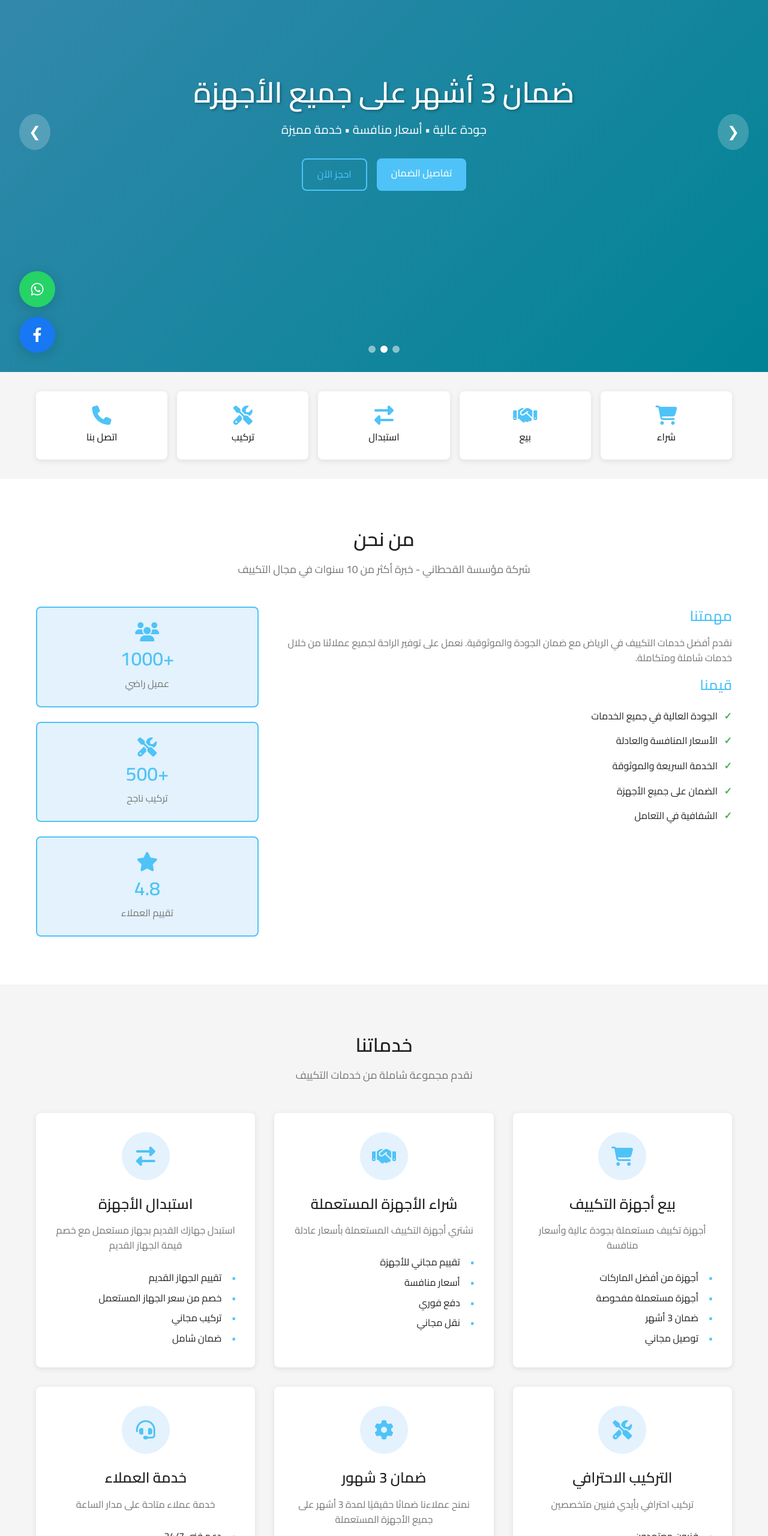
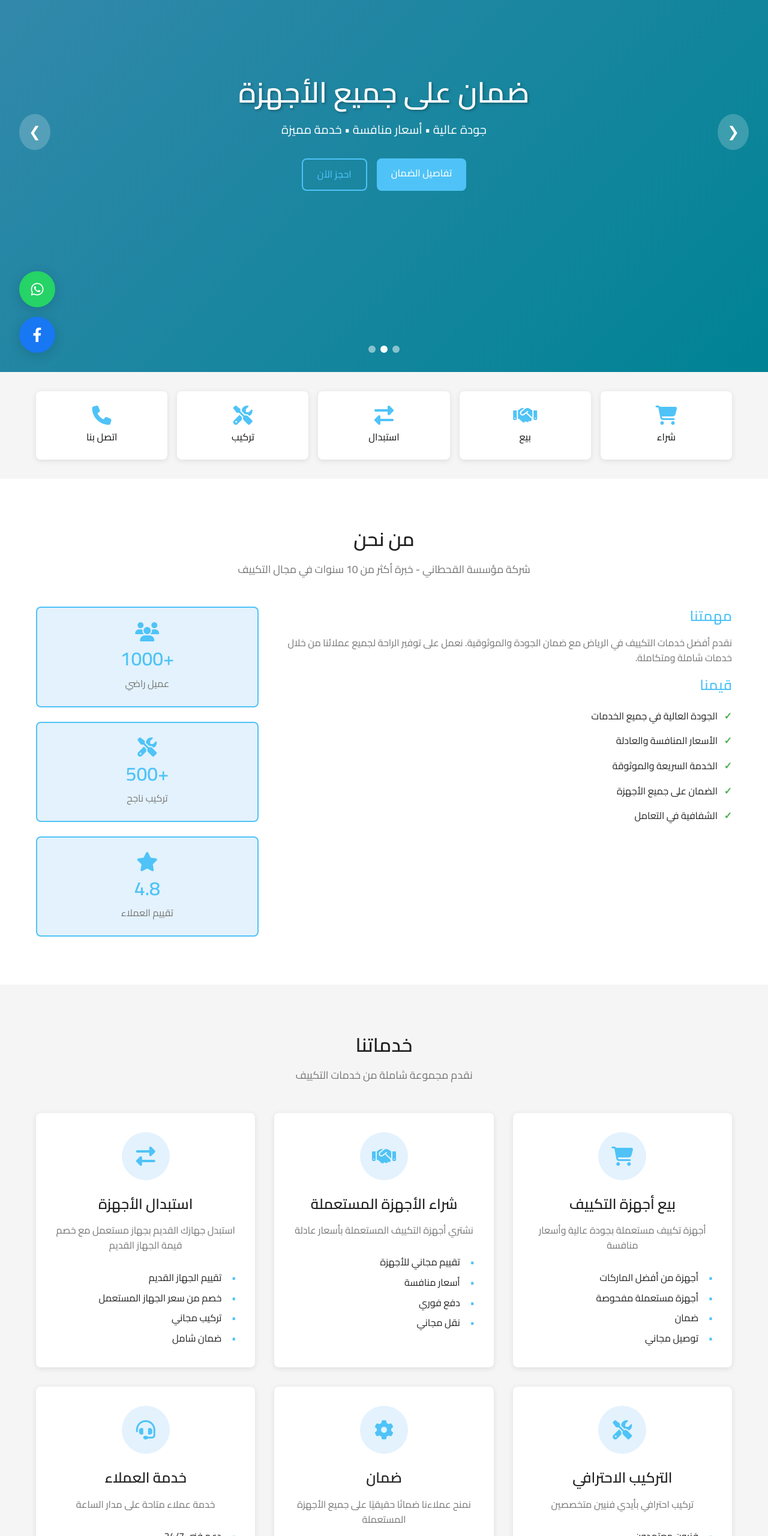
Before and after one commit to omarhesham1010/Elqahtani, a website: page index.html in a window 1280 px wide. Shown: the part 180-2740 px from the top of the page at 60% size. Drawn offline with Linux system fonts and the light colour scheme.

Commit message:
Change Guarantee

```diff
--- a/index.html
+++ b/index.html
@@ -8,7 +8,7 @@
         <title>مؤسسة القحطاني – بيع، شراء، تبديل، وتركيب مكيفات مستعملة بالرياض</title>
 
         <!-- Meta Description -->
-        <meta name="description" content="مؤسسة القحطاني متخصصة في بيع، شراء، تبديل، وتركيب أجهزة التكييف المستعملة داخل الرياض مع ضمان 3 شهور. نقدم أفضل جودة بأفضل سعر وخدمة سريعة وآمنة.">
+        <meta name="description" content="مؤسسة القحطاني متخصصة في بيع، شراء، تبديل، وتركيب أجهزة التكييف المستعملة داخل الرياض مع ضمان. نقدم أفضل جودة بأفضل سعر وخدمة سريعة وآمنة.">
 
         <!-- Keywords -->
         <meta name="keywords" content="مكيفات مستعملة, تركيب مكيفات, شراء مكيف, بيع مكيف, تبديل مكيفات, مكيفات سبليت مستعملة, مكيف شباك, مؤسسة القحطاني, elqahtani used AC, ضمان مكيفات, تركيب مكيف بالرياض">
@@ -22,7 +22,7 @@
 
         <!-- Open Graph -->
         <meta property="og:title" content="مؤسسة القحطاني – مكيفات مستعملة بالرياض">
-        <meta property="og:description" content="بيع، شراء، تبديل، وتركيب مكيفات مستعملة داخل الرياض مع ضمان 3 شهور. احترافية وسرعة وخدمة ممتازة.">
+        <meta property="og:description" content="بيع، شراء، تبديل، وتركيب مكيفات مستعملة داخل الرياض مع ضمان. احترافية وسرعة وخدمة ممتازة.">
         <meta property="og:image" content="https://elqahtani.netlify.app/assets/logo.png">
         <meta property="og:url" content="https://elqahtani.netlify.app/">
         <meta property="og:type" content="website">
@@ -30,7 +30,7 @@
         <!-- Twitter Card -->
         <meta name="twitter:card" content="summary_large_image">
         <meta name="twitter:title" content="مؤسسة القحطاني – مكيفات مستعملة بالرياض">
-        <meta name="twitter:description" content="خدمة تركيب، تبديل، وشراء مكيفات مستعملة بضمان 3 شهور في جميع أحياء الرياض.">
+        <meta name="twitter:description" content="خدمة تركيب، تبديل، وشراء مكيفات مستعملة بضمان في جميع أحياء الرياض.">
         <meta name="twitter:image" content="https://elqahtani.netlify.app/assets/logo.png">
 
         <!-- Fonts -->
@@ -119,7 +119,7 @@
             </div>
             <div class="slide">
                 <div class="slide-content">
-                    <h1>ضمان 3 أشهر على جميع الأجهزة</h1>
+                    <h1>ضمان على جميع الأجهزة</h1>
                     <p>جودة عالية • أسعار منافسة • خدمة مميزة</p>
                     <div class="hero-buttons">
                         <a href="#warranty" class="btn btn-primary">تفاصيل الضمان</a>
@@ -241,7 +241,7 @@
                     <ul>
                         <li>أجهزة من أفضل الماركات</li>
                         <li>أجهزة مستعملة مفحوصة</li>
-                        <li>ضمان 3 أشهر</li>
+                        <li>ضمان</li>
                         <li>توصيل مجاني</li>
                     </ul>
                 </div>
@@ -292,8 +292,8 @@
                     <div class="service-icon">
                         <i class="fas fa-cog"></i>
                     </div>
-                    <h3>ضمان 3 شهور</h3>
-                    <p>نمنح عملاءنا ضمانًا حقيقيًا لمدة 3 أشهر على جميع الأجهزة المستعملة</p>
+                    <h3>ضمان</h3>
+                    <p>نمنح عملاءنا ضمانًا حقيقيًا على جميع الأجهزة المستعملة</p>
                     <ul>
                         <li>يغطي العيوب المصنعية</li>
                         <li>استبدال الجهاز في حالة وجود خلل</li>
@@ -324,7 +324,7 @@
         <div class="container">
             <div class="section-header">
                 <h2>الضمان</h2>
-                <p>ضمان 3 أشهر على جميع الأجهزة</p>
+                <p>ضمان على جميع الأجهزة</p>
             </div>
 
             <div class="warranty-content">
@@ -335,7 +335,7 @@
                             <i class="fas fa-shield-alt"></i>
                             <div>
                                 <h4>ضمان شامل</h4>
-                                <p>ضمان 3 أشهر على جميع الأجهزة المستعملة</p>
+                                <p>ضمان على جميع الأجهزة المستعملة</p>
                             </div>
                         </div>
 
@@ -612,7 +612,7 @@
                         <i class="fas fa-wind"></i>
                         <span>مؤسسة القحطاني</span>
                     </div>
-                    <p>مؤسسة متخصصة في بيع، شراء، تركيب، واستبدال أجهزة التكييف المستعملة داخل الرياض مع ضمان 3 شهور. نقدم أفضل الخدمات بأسعار منافسة وضمان شامل.</p>
+                    <p>مؤسسة متخصصة في بيع، شراء، تركيب، واستبدال أجهزة التكييف المستعملة داخل الرياض مع ضمان. نقدم أفضل الخدمات بأسعار منافسة وضمان شامل.</p>
                 </div>
 
                 <div class="footer-section">
```
